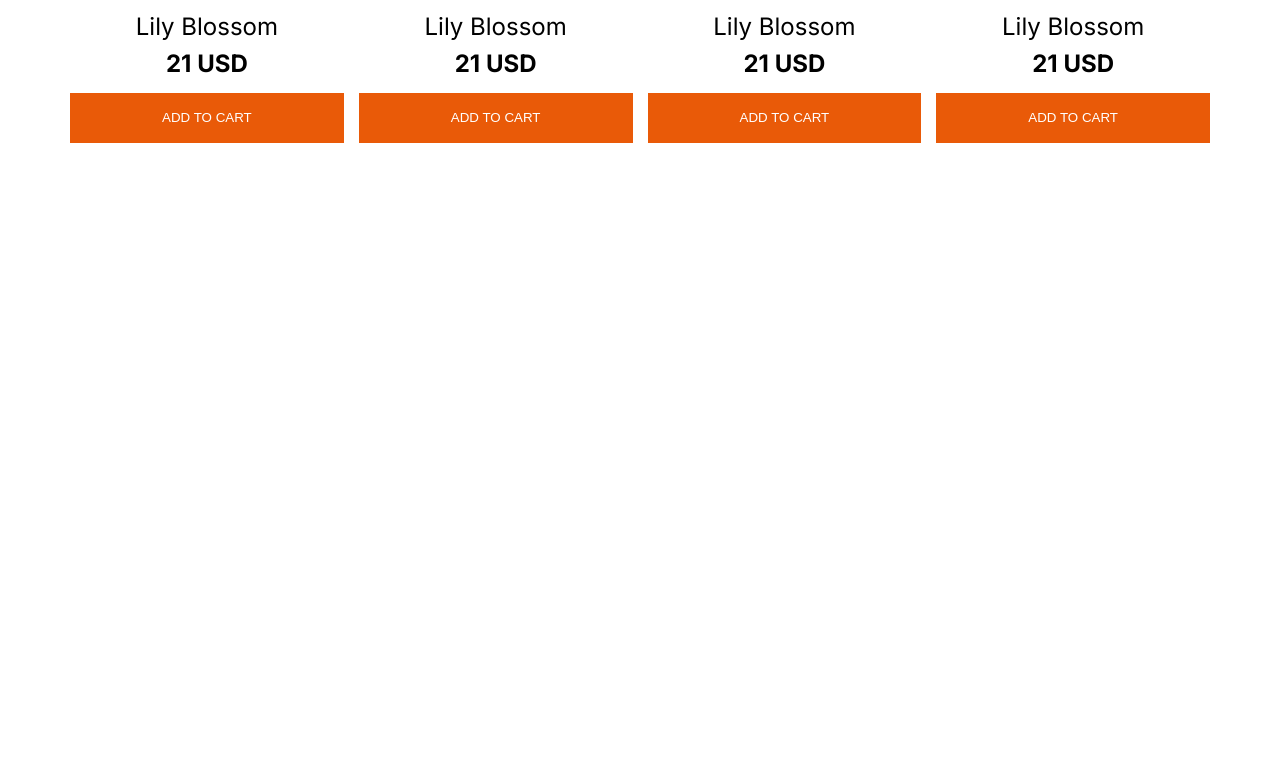
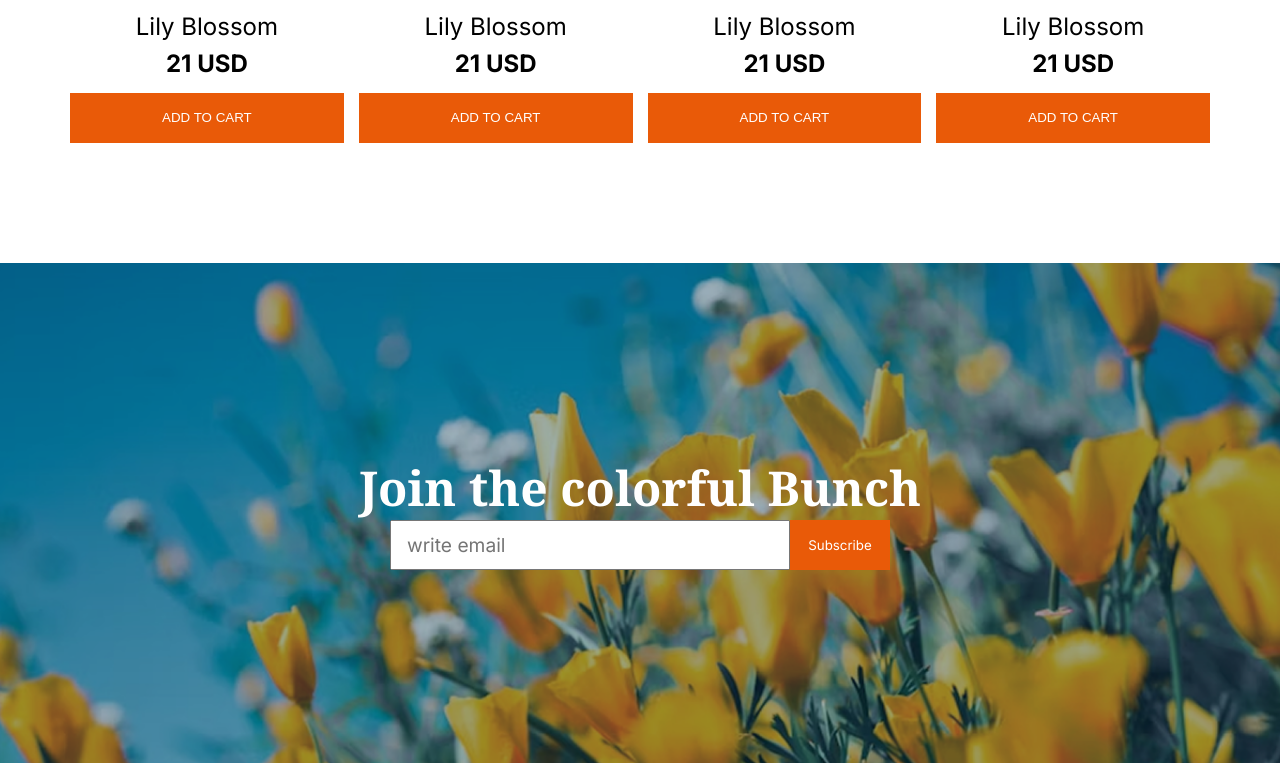
Before and after one commit to Turzo02/Assignment-02, a plain HTML site: page index.html in a window 1280 px wide. Shown: the part 1563-2326 px from the top of the page. Before the commit the page ends 1826 px from the top, so only its background shows below. Drawn offline with Linux system fonts and the light colour scheme.

Commit message:
Join section Added

```diff
--- a/index.html
+++ b/index.html
@@ -65,7 +65,7 @@
 
         <div class="plants-card">
           <div class="card-img">
-            <img src="/Images/sample-flower-image.png" alt="sample card img">
+            <img src="Images/sample-flower-image.png" alt="sample card img">
           </div>
           <div class="card-info">
 
@@ -155,6 +155,17 @@
       </div>
 
     </section>
+
+    <!-- join section -->
+    <section class="Join">
+      <h1 class="title-text">Join the colorful Bunch</h1>
+      <div class="form">
+        <input type="email" placeholder="write email" required class="body-text"><button type="submit"
+          class="card-btn">Subscribe</button>
+        </form>
+    </section>
+
+
   </main>
 
 </body>
--- a/style.css
+++ b/style.css
@@ -123,3 +123,47 @@
     padding: 15px;
   }
 }
+
+/* join section */
+
+.Join {
+  width: 100%;
+  height: 500px;
+  background-image: url(Images/news-letter-bg.png);
+  background-repeat: no-repeat;
+  background-position: center;
+  background-size: cover;
+  display: flex;
+  flex-direction: column;
+  align-items: center;
+  justify-content: center;
+}
+
+.Join h1 {
+  color: white;
+  font-size: 3rem;
+}
+
+.form {
+  display: grid;
+  grid-template-columns: 400px 100px;
+  grid-template-rows: 50px;
+}
+
+.form input[type="email"] {
+  padding-left: 15px;
+}
+
+.form button {
+  font-family: "Inter", sans-serif;
+}
+
+@media screen and (max-width:576px) {
+
+  .form {
+  grid-template-columns: 200px 80px;
+}
+.Join h1 {
+  font-size: 2rem;
+}
+}
```
Lines whose indentation alone changed are shown as unchanged.
